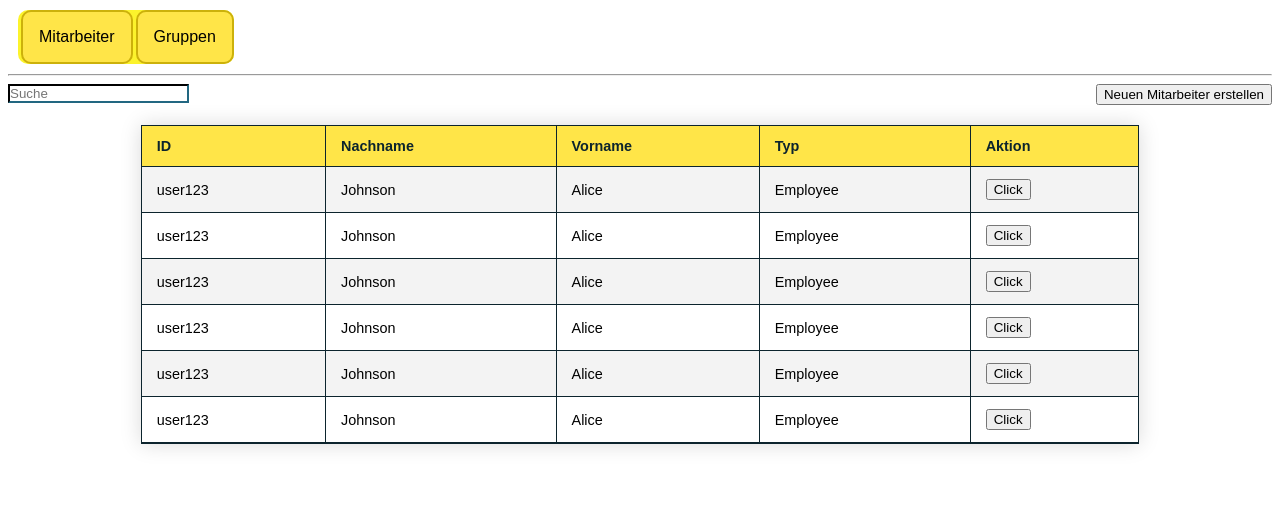
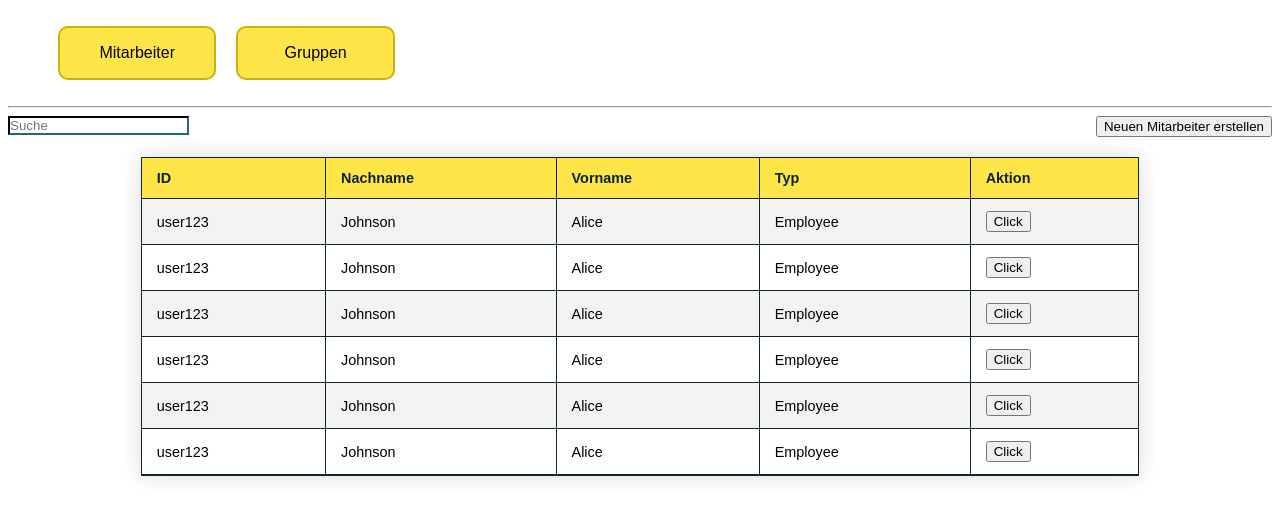
Before and after one commit to LuminaaChat/frontend, an Angular app: page / in a window 1280 px wide. Shown: the top 518 px of the page. Built offline with nearby package versions, Linux system fonts and the light colour scheme.

Commit message:
Buttons Navbar gefixed

```diff
--- a/src/components/navbar/navbar.component.html
+++ b/src/components/navbar/navbar.component.html
@@ -1,5 +1,5 @@
-<nav class="navbar">
-  <ul>
+
+  <ul class="navbar">
     <li (click)="onNavbarClicked.emit(tabs.User)" class="nav-item">
       Mitarbeiter
     </li>
@@ -7,5 +7,5 @@
       Gruppen
     </li>
   </ul>
-</nav>
+
 <hr>
--- a/src/components/navbar/navbar.component.scss
+++ b/src/components/navbar/navbar.component.scss
@@ -1,42 +1,14 @@
-.navbar {
-  ul {
+  .navbar{
     display: flex;
+  }
+  .nav-item {
     list-style-type: none;
+    text-align: center;
     padding: 0px;
     margin: 10px;
-    background-color: #fcf32c;
-    border-radius: 10px;
-
-    width: fit-content;
-
-    width: fit-content;
-
-
-    li{
-      border: 2px solid #CCB10B;
-      background-color: #FFE548;
+    border: 2px solid #CCB10B;
+    background-color: #FFE548;
       border-radius: 10px;
-      margin-left: 3px;
-    }
-
-    a {
-      color: black;
-      text-decoration: none;
-      display: flex;
-      padding: 20px;
-      padding-left: 30px;
-      padding-right: 30px;
-      text-align: center;
-      font-size: 20px;
-      font-family: Arial, Helvetica, sans-serif;
-      &:hover {
-        background-color: #808080;
-        border-radius: 10px;
-      }
-    }
+    padding: 1rem;
+    min-width: 10%;
   }
-}
-
-.nav-item {
-  padding: 1rem;
-}
```
